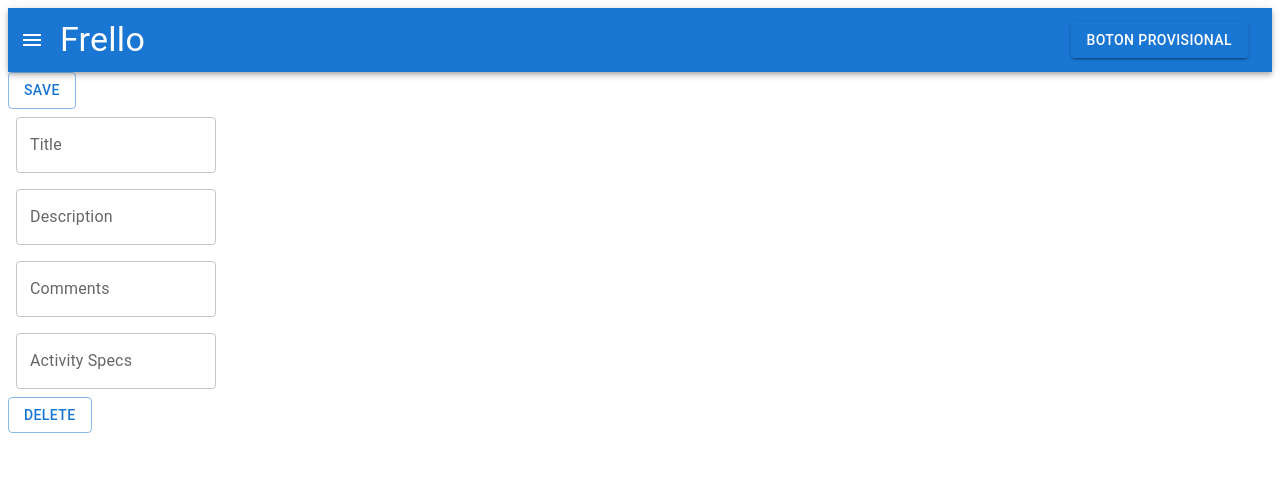
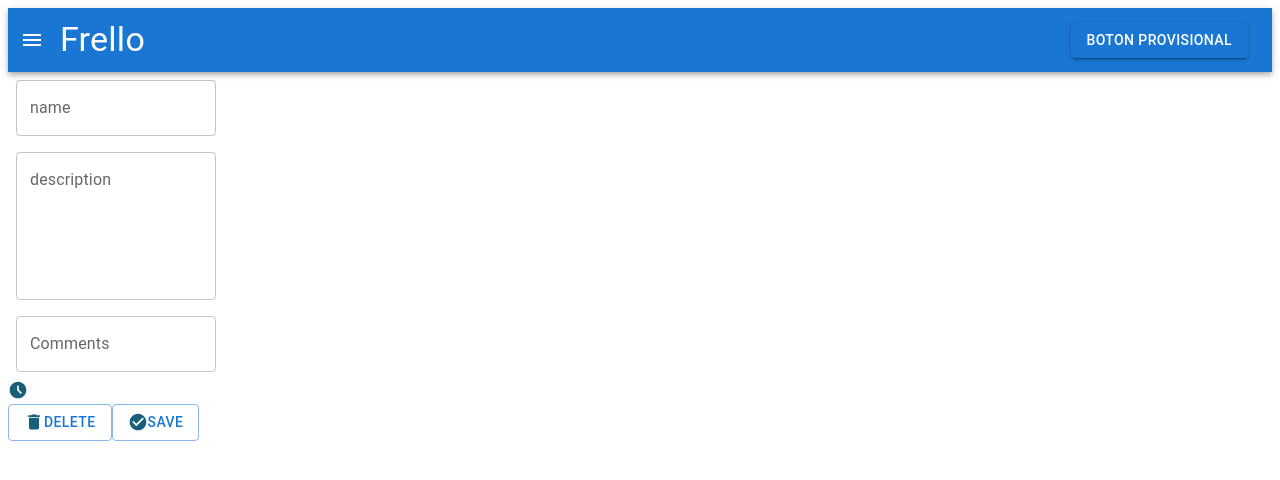
Before and after one commit to fernandocieri/fake-trello, a React (Create React App) app: page /activityspecs in a window 1280 px wide. Shown: the top 480 px of the page. Built offline with nearby package versions, Linux system fonts and the light colour scheme.

Commit message:
Improved Activityspecs by changing overall render

```diff
--- a/src/components/Activityspecs.js
+++ b/src/components/Activityspecs.js
@@ -3,11 +3,15 @@ import Button from "@mui/material/Button";
 import Stack from "@mui/material/Stack";
 import Box from "@mui/material/Box";
 import TextField from "@mui/material/TextField";
+import CheckCircleIcon from '@mui/icons-material/CheckCircle';
+import DeleteIcon from '@mui/icons-material/Delete';
+import AccessTimeFilledIcon from '@mui/icons-material/AccessTimeFilled';
+import Grid from '@mui/material/Grid';
+import { useState, useEffect, useContext } from "react";
 
-export default function Activityspecs() {
+export default function Activityspecs(props) {
+  const [cardData, setCardData] = useState({ ...props.data });
   return (
-    /* IMPORTANTE
-      Como sacar el valor de un TextField */
     <Box
       component="form"
       sx={{
@@ -16,31 +20,23 @@ export default function Activityspecs() {
       noValidate
       autoComplete="on"
     >
-      <div>
-        <Button variant="outlined">Save</Button>
+      <Stack className="left-flex-container">
+        <TextField id="name" label="name" variant="outlined" defaultValue={cardData.name} />
+        <TextField id="description" label="description" variant="outlined" multiline rows={5} defaultValue={cardData.desc} />
+        <TextField id="comments" label="Comments" variant="outlined" />
+      </Stack>
+
+      <div className="extra-info">
+        <Grid item xs={3}>
+          <AccessTimeFilledIcon fontSize="small" sx={{ color: '#1A5F7A' }} />
+          {cardData.dateLastActivity}
+        </Grid>
       </div>
 
-      <div className="main">
-        <Stack className="left-flex-container">
-          <TextField id="title" label="Title" variant="outlined" />
-          <TextField id="description" label="Description" variant="outlined" multiline maxRows={3}/>
-          <TextField id="comments" label="Comments" variant="outlined" />
-        </Stack>
-
-        <div>
-          <TextField
-            multiline
-            maxRows={5}
-            id="activitySpecs"
-            label="Activity Specs"
-            variant="outlined"
-          />
-        </div>
+      <div className='button-section'>
+        <Button variant="outlined"><DeleteIcon fontSize="small" sx={{ color: '#1A5F7A' }} />Delete</Button>
+        <Button variant="outlined"><CheckCircleIcon fontSize='small' sx={{ color: '#1A5F7A' }} />Save</Button>
       </div>
-
-      <div>
-        <Button variant="outlined">Delete</Button>
-      </div>
-    </Box>
+    </Box >
   );
 }
```
